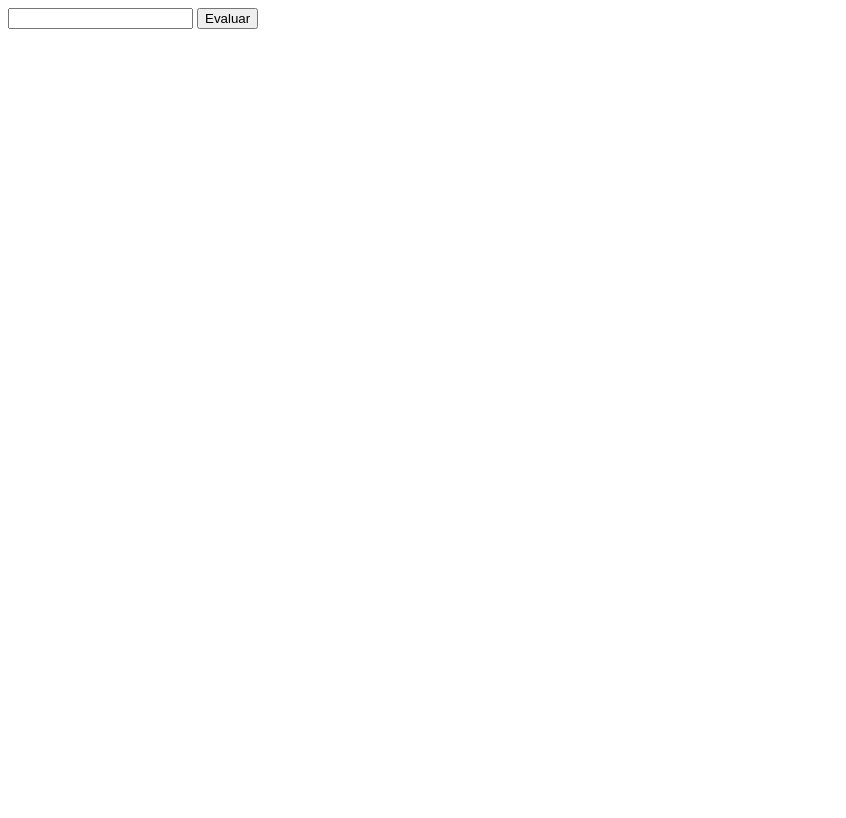
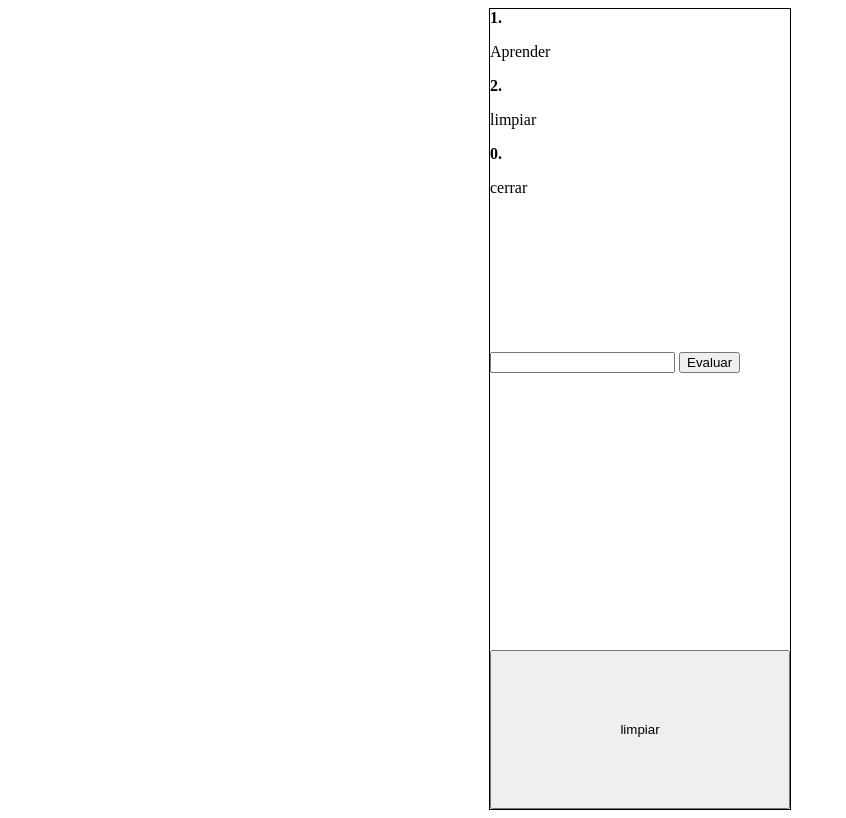
Before and after one commit to Nemexis017/JS-ADSO-2900177-RYZEN7, a plain HTML site: page tablaMulti-JesusFernandoCarvajal/index.html in a window 1280 px wide. Shown: the whole page, without its empty margins (0-846 px from the left). Drawn offline with Linux system fonts and the light colour scheme.

Commit message:
maquetacion

```diff
--- /dev/null
+++ b/tablaMulti-JesusFernandoCarvajal/css/style.css
@@ -0,0 +1,12 @@
+body{
+    display: flex;
+    justify-content: center;
+}
+
+.container{
+    width: 300px;
+    display: grid;
+    grid-template-columns: 1fr;
+    border: 1px solid #000;
+    height: 100vh;
+}
--- a/tablaMulti-JesusFernandoCarvajal/index.html
+++ b/tablaMulti-JesusFernandoCarvajal/index.html
@@ -4,14 +4,24 @@
     <meta charset="UTF-8">
     <meta name="viewport" content="width=device-width, initial-scale=1.0">
     <title>Aprende a multiplicar</title>
+    <link rel="stylesheet" href="css/style.css">
 </head>
 <body>
 
-    <div>
-        <input type="number" name="tablaNumber" id="tablaNumber">
-        <button id="calcular">Evaluar</button>
+    <div class="container">
+        <div class="menu">
+            <b>1.</b><p>Aprender</p>
+            <b>2.</b><p>limpiar</p>
+            <b>0.</b><p>cerrar</p>
+        </div>
+
+        <div class="formulario">
+            <input type="number" name="tablaNumber" id="tablaNumber">
+            <button id="calcular">Evaluar</button>
+        </div>
+        <div id="resultado"></div>
+        <button>limpiar</button>
     </div>
-
 
     <script src="js/main.js"></script>
 </body>
--- a/tablaMulti-JesusFernandoCarvajal/js/main.js
+++ b/tablaMulti-JesusFernandoCarvajal/js/main.js
@@ -20,7 +20,7 @@ window.addEventListener('load', ()=>{
         }
 
 
-        document.write(resultado)
+        document.getElementById("resultado").innerHTML = resultado;
     })
 
 
```
